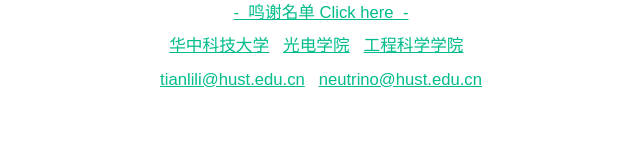
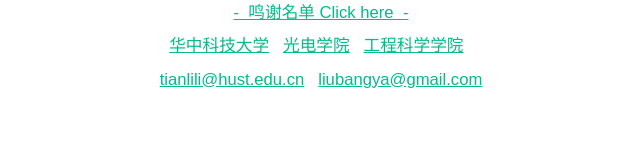
Before and after one commit to hust-feiyue/hust-feiyue.github.io, a plain HTML site: page index.html in a window 1280 px wide. Shown: the part 1733-1895 px from the top of the page, 319-959 px from the left. Drawn offline with Linux system fonts and the light colour scheme.

Commit message:
css polish

```diff
--- a/index.html
+++ b/index.html
@@ -102,7 +102,7 @@
                               <br/>
 
                                <a href=" mailto:tianlili@hust.edu.cn"  target="_blank">tianlili@hust.edu.cn</a> &nbsp;
-                               <a href=" mailto:neutrino@hust.edu.cn"  target="_blank">neutrino@hust.edu.cn</a>
+                               <a href=" mailto:liubangya@gmail.com"  target="_blank">liubangya@gmail.com</a>
 
 
 
```
Also changed, not shown: thanks.html (+1 -0 lines).
